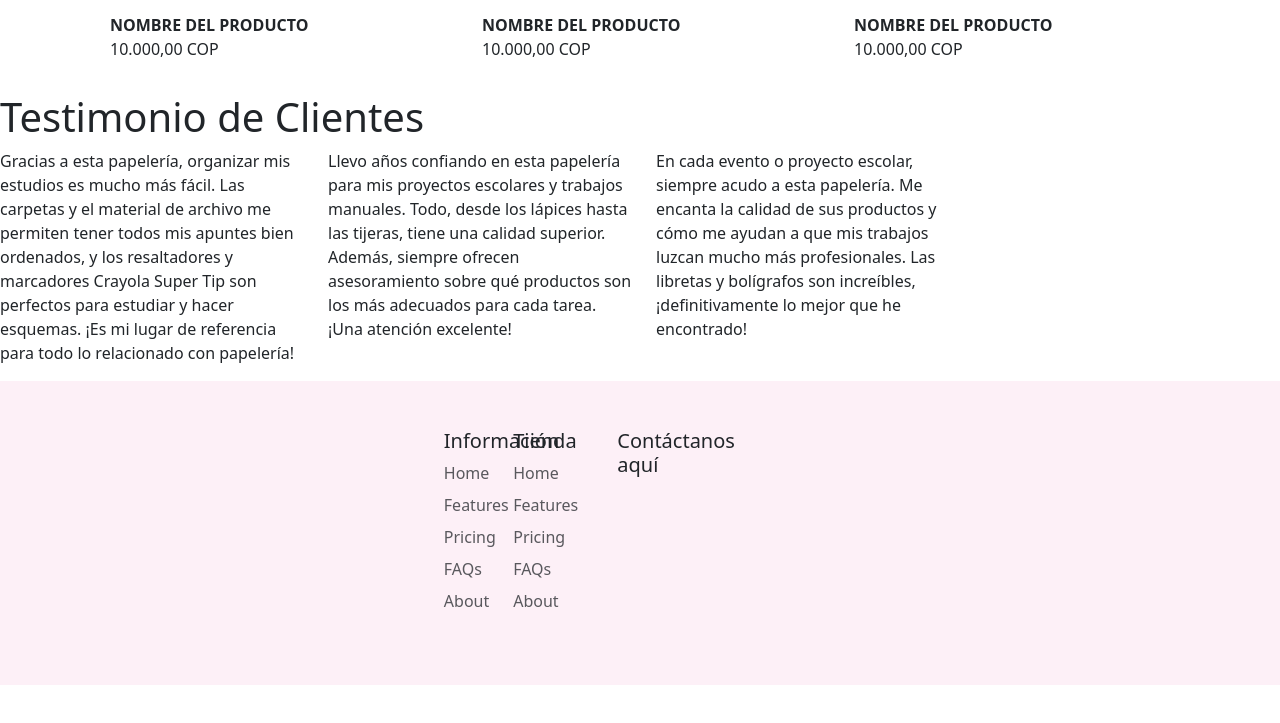
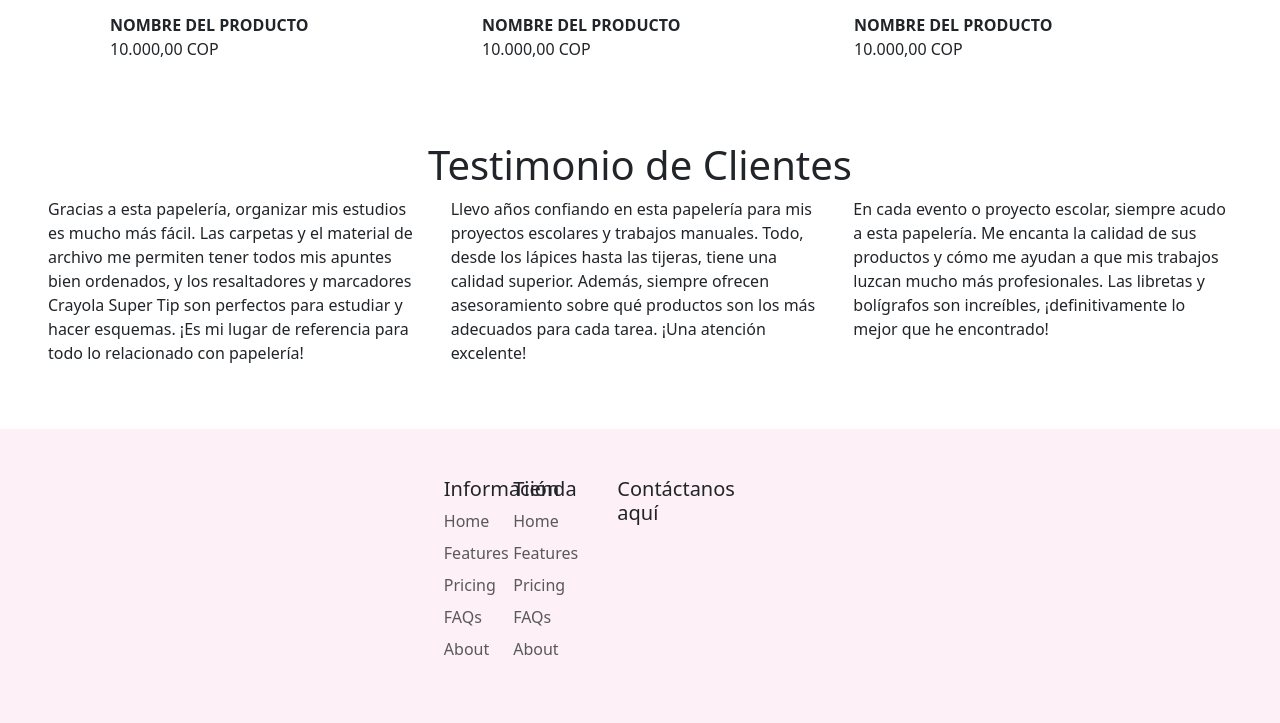
Before and after one commit to laaaau/Cartel-Color, a plain HTML site: page index.html in a window 1280 px wide. Shown: the part 3360-4083 px from the top of the page. Before the commit the page ends 4045 px from the top, so only its background shows below. Drawn offline with nearby package versions, Linux system fonts and the light colour scheme.

Commit message:
Testomonio de clientes centrado

```diff
--- a/index.html
+++ b/index.html
@@ -244,9 +244,9 @@
          </div>
 
         <!-- Testimonio de clientes -->
-         <div class="w-75 d-flex justify-content-center">
+         <div class="d-flex justify-content-center m-5">
             <div class="d-flex flex-column">
-                <h1>Testimonio de Clientes</h1>
+                <h1 class="centrado">Testimonio de Clientes</h1>
                 <div class="row row-cols-3">
                     <div class="col">
                         <p>Gracias a esta papelería, organizar mis estudios es mucho más fácil.
--- a/static/style.css
+++ b/static/style.css
@@ -38,6 +38,11 @@ picture img{
 .card {
     border: none !important;
 }
+.centrado{
+    display: flex;
+    align-items: center;
+    justify-content: center;
+}
 
 /* width */
 ::-webkit-scrollbar {
```
